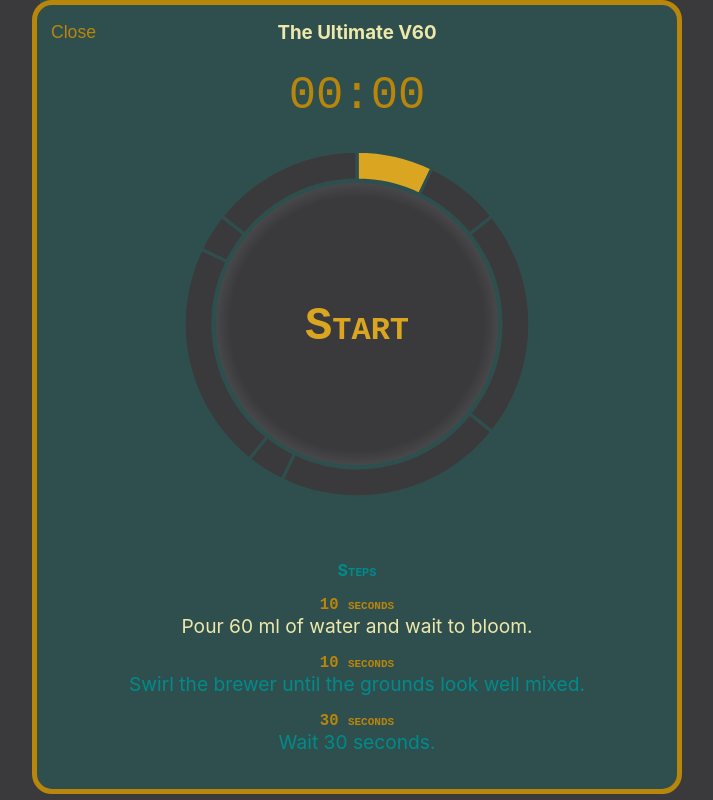
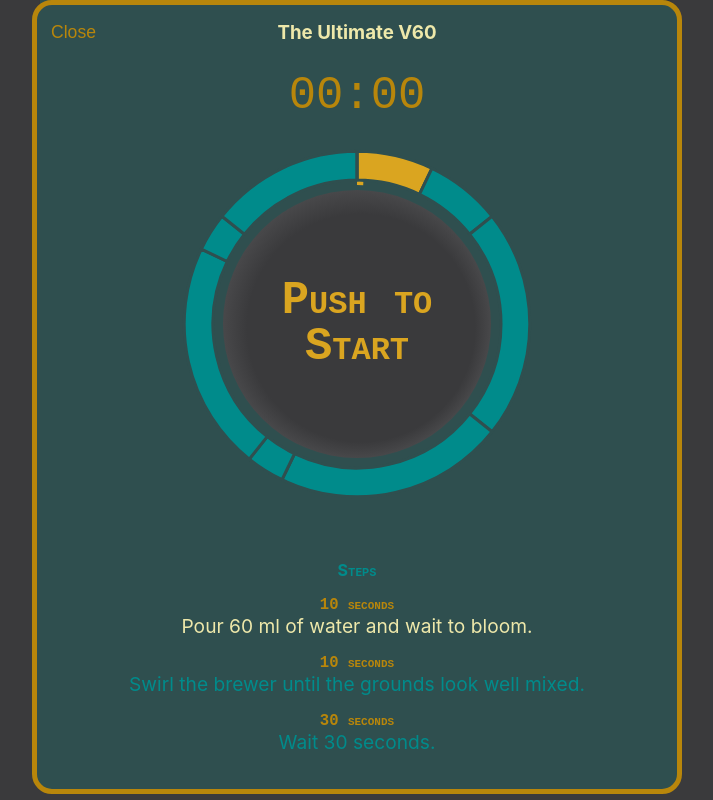
Before and after one commit to mgeorgetw/CoffeeCrush, a React (Create React App) app: page / in a window 1280 px wide. Both pictures are taken after a click on the button "I'm ready". Shown: the part 175-975 px from the top of the page, without its empty margins (288-1001 px from the left). Built offline with nearby package versions, Linux system fonts and the light colour scheme.

Commit message:
Added sound effect and clock needle.

```diff
--- /dev/null
+++ b/custom_types/audio.d.ts
@@ -0,0 +1 @@
+declare module "*.mp3";
--- a/src/data/BrewMethods.json
+++ b/src/data/BrewMethods.json
@@ -14,26 +14,37 @@
     ],
     "steps": [
       {
+        "type": "pour",
+        "volume": 60,
         "duration": 10,
         "instruction": "Pour {0.12} ml of water and wait to bloom."
       },
       {
+        "type": "swirl",
         "duration": 10,
         "instruction": "Swirl the brewer until the grounds look well mixed."
       },
-      { "duration": 30, "instruction": "Wait 30 seconds." },
+      { "type": "wait", "duration": 30, "instruction": "Wait 30 seconds." },
       {
+        "type": "pour",
+        "volume": 240,
         "duration": 30,
         "instruction": "Pour water until {0.6} ml."
       },
-      { "duration": 5, "instruction": "Wait 5 seconds." },
+      { "type": "wait", "duration": 5, "instruction": "Wait 5 seconds." },
       {
+        "type": "pour",
+        "volume": 200,
         "duration": 30,
         "instruction": "Keep pouring water until {1} ml."
       },
-      { "duration": 5, "instruction": "Stir for 5 seconds." },
-      { "duration": 20, "instruction": "Wait for the drawdown." },
-      { "duration": 0, "instruction": "Enjoy your coffee!" }
+      { "type": "stir", "duration": 5, "instruction": "Stir for 5 seconds." },
+      {
+        "type": "wait",
+        "duration": 20,
+        "instruction": "Wait for the drawdown."
+      },
+      { "type": "end", "duration": 0, "instruction": "Enjoy your coffee!" }
     ]
   },
   {
@@ -46,19 +57,70 @@
     "tools": ["A french press brewer.", "An eletronic scale.", "Two spoons."],
     "steps": [
       {
+        "type": "pour",
+        "volume": 500,
         "duration": 10,
         "instruction": "Pour {1} ml of water."
       },
-      { "duration": 240, "instruction": "Wait 4 minutes." },
+      { "type": "wait", "duration": 240, "instruction": "Wait 4 minutes." },
       {
+        "type": "stir",
         "duration": 15,
         "instruction": "Use spoons to stir floating crusts and discard what remains floating."
       },
       {
+        "type": "wait",
         "duration": 300,
         "instruction": "Wait at least 5 minutes."
       },
-      { "duration": 0, "instruction": "Enjoy your coffee!" }
+      { "type": "end", "duration": 0, "instruction": "Enjoy your coffee!" }
+    ]
+  },
+  {
+    "method": "Iced filter coffee",
+    "grindSize": "Fine",
+    "defaultCoffeeInGram": 35,
+    "defaultWaterInMl": 500,
+    "waterTemperature": "100℃",
+    "ratio": 14.2,
+    "tools": [
+      "A Hario V60 coffee brewer.",
+      "An eletronic scale.",
+      "Two spoons."
+    ],
+    "steps": [
+      {
+        "type": "pour",
+        "volume": 60,
+        "duration": 10,
+        "instruction": "Pour {0.12} ml of water and wait to bloom."
+      },
+      {
+        "type": "swirl",
+        "duration": 10,
+        "instruction": "Swirl the brewer until the grounds look well mixed."
+      },
+      { "type": "wait", "duration": 30, "instruction": "Wait 30 seconds." },
+      {
+        "type": "pour",
+        "volume": 240,
+        "duration": 30,
+        "instruction": "Pour water until {0.6} ml."
+      },
+      { "type": "wait", "duration": 5, "instruction": "Wait 5 seconds." },
+      {
+        "type": "pour",
+        "volume": 200,
+        "duration": 30,
+        "instruction": "Keep pouring water until {1} ml."
+      },
+      { "type": "stir", "duration": 5, "instruction": "Stir for 5 seconds." },
+      {
+        "type": "wait",
+        "duration": 20,
+        "instruction": "Wait for the drawdown."
+      },
+      { "type": "end", "duration": 0, "instruction": "Enjoy your coffee!" }
     ]
   }
 ]
--- a/src/types/TypeBrewMethod.tsx
+++ b/src/types/TypeBrewMethod.tsx
@@ -1,4 +1,6 @@
 export interface Steps {
+  type: string;
+  volume?: number;
   duration: number;
   instruction: string;
 }
--- a/src/views/InstructinView/DonutProgressChart/DonutChart.jsx
+++ b/src/views/InstructinView/DonutProgressChart/DonutChart.jsx
@@ -7,7 +7,7 @@ export const DonutChart = ({ pieData, pieArc, colorPie, currentStep }) => {
     } else if (d.index === currentStep - 1) {
       fill = "goldenrod";
     } else {
-      fill = "#3a3a3c";
+      fill = "darkcyan";
     }
     return (
       <g className={styles.pieChart} key={d.index}>
--- /dev/null
+++ b/src/views/InstructinView/DonutProgressChart/DonutNeedle.jsx
@@ -0,0 +1,16 @@
+import styles from "./DonutProgress.module.css";
+export const DonutNeedle = ({ pieData, pieArc, colorPie, time }) => {
+  return colorPie(pieData).map((d) => {
+    let fill;
+    if (d.index === time) {
+      fill = "goldenrod";
+    } else {
+      fill = "none";
+    }
+    return (
+      <g className={styles.pieNeedle} key={d.index}>
+        <path fill={fill} d={pieArc(d)} />
+      </g>
+    );
+  });
+};
--- a/src/views/InstructinView/DonutProgressChart/DonutProgress.module.css
+++ b/src/views/InstructinView/DonutProgressChart/DonutProgress.module.css
@@ -1,3 +1,8 @@
+.pieNeedle path {
+  stroke: darkslategray;
+  stroke-width: 0;
+}
+
 .pieChart path {
   stroke: darkslategray;
   stroke-width: 3px;
@@ -18,7 +23,7 @@
   fill: url(#grad1);
 }
 
-.button:hover {
+.button:active {
   fill: #3a3a3c;
 }
 
--- a/src/views/InstructinView/DonutProgressChart/DonutProgressContainer.jsx
+++ b/src/views/InstructinView/DonutProgressChart/DonutProgressContainer.jsx
@@ -1,8 +1,8 @@
 import { useMemo } from "react";
 import { arc, pie } from "d3";
 import { DonutChart } from "./DonutChart";
+import { DonutNeedle } from "./DonutNeedle";
 import styles from "./DonutProgress.module.css";
-// import { PieLabels } from "./PieLabels";
 
 const width = window.innerWidth < 640 ? window.innerWidth * 0.6 : 640 * 0.6;
 const height = width;
@@ -12,21 +12,65 @@ const pieOuterMargin = pieRadius * 0.9;
 const pieInnerMargin = pieRadius * 0.75;
 
 const pieArc = arc().innerRadius(pieInnerMargin).outerRadius(pieOuterMargin);
+const needleArc = arc()
+  .innerRadius(pieInnerMargin)
+  .outerRadius(pieInnerMargin - 5);
 
 const dataValue = (d) => d.duration;
+const needleValue = (d) => d.step;
+
+const SvgRoundButton = () => (
+  <>
+    <defs>
+      <radialGradient id="grad1" cx="50%" cy="50%" r="50%" fx="60%" fy="60%">
+        <stop offset="0%" style={{ stopColor: "#3a3a3c", stopOpacity: 1 }} />
+        <stop offset="85%" style={{ stopColor: "#3a3a3c", stopOpacity: 1 }} />
+        <stop offset="100%" style={{ stopColor: "#48484a", stopOpacity: 1 }} />
+      </radialGradient>
+    </defs>
+    <circle className={styles.button} cx="0" cy="0" r={pieInnerMargin - 10} />
+  </>
+);
 
 export const DonutProgressContainer = ({
+  time,
   data,
   isRunning,
   currentStep,
   untilNextStep,
 }) => {
+  const totalDuration = useMemo(
+    () => data.reduce((pre, cur) => pre + cur.duration, 0),
+    [data]
+  );
+
+  let needleData = [];
+  for (let i = 0; i <= totalDuration; i++) {
+    needleData.push({ step: 1 });
+  }
+
+  const needlePie = useMemo(() => pie().sort(null).value(needleValue), []);
   const colorPie = useMemo(() => pie().sort(null).value(dataValue), []);
+
+  const displayText = useMemo(() => {
+    const currentData = data[currentStep - 1];
+    if (currentData.type === "pour") {
+      return [currentData.type, `${currentData.volume} ml`];
+    } else {
+      return [currentData.type, `${untilNextStep} sec`];
+    }
+  }, [data, currentStep, untilNextStep]);
   return (
     <>
-      {/* <svg viewBox={`0 0 ${width} ${height}`} preserveAspectRatio="xMinYMid"> */}
       <svg width={width} height={height}>
         <g transform={`translate(${pieRadius},${height / 2})`}>
+          <DonutNeedle
+            time={time}
+            pieData={needleData}
+            colorPie={needlePie}
+            pieArc={needleArc}
+            dataValue={needleValue}
+          />
           <DonutChart
             pieData={data}
             colorPie={colorPie}
@@ -34,52 +78,20 @@ export const DonutProgressContainer = ({
             dataValue={dataValue}
             currentStep={currentStep}
           />
-          <defs>
-            <radialGradient
-              id="grad1"
-              cx="50%"
-              cy="50%"
-              r="50%"
-              fx="50%"
-              fy="50%"
-            >
-              <stop
-                offset="0%"
-                style={{ stopColor: "#3a3a3c", stopOpacity: 1 }}
-              />
-              <stop
-                offset="90%"
-                style={{ stopColor: "#3a3a3c", stopOpacity: 1 }}
-              />
-              <stop
-                offset="100%"
-                style={{ stopColor: "#48484a", stopOpacity: 1 }}
-              />
-            </radialGradient>
-          </defs>
-          <circle
-            className={styles.button}
-            cx="0"
-            cy="0"
-            r={pieInnerMargin - 3}
-          />
-          <text
-            className={`digits ${styles.countDownTimer}`}
-            textAnchor="middle"
-            dominantBaseline="middle"
-            dy="0.07em"
-          >
-            {isRunning ? untilNextStep : "Start"}
-          </text>
-          {/* <PieLabels */}
-          {/*   pieData={pieData} */}
-          {/*   colorPie={colorPie} */}
-          {/*   colorValue={colorValue} */}
-          {/*   pieArc={pieArc} */}
-          {/*   dataType={dataType} */}
-          {/*   dataValue={dataValue} */}
-          {/* /> */}
+          <SvgRoundButton />
         </g>
+        <text
+          className={`digits ${styles.countDownTimer}`}
+          textAnchor="middle"
+          dominantBaseline="middle"
+          x={pieRadius}
+          y={pieRadius}
+        >
+          <tspan dy="-0.5em">{isRunning ? displayText[0] : "Push to"}</tspan>
+          <tspan x={pieRadius} dy="1em">
+            {isRunning ? displayText[1] : "Start"}
+          </tspan>
+        </text>
       </svg>
     </>
   );
--- a/src/views/InstructinView/DonutProgressChart/index.tsx
+++ b/src/views/InstructinView/DonutProgressChart/index.tsx
@@ -4,12 +4,14 @@ import { DonutProgressContainer } from "./DonutProgressContainer";
 // const LoadSpinner = () => <pre>loading...</pre>;
 
 export const DonutProgressChart = ({
+  time,
   steps,
   currentStep,
   untilNextStep,
   isRunning,
   setIsRunning,
 }: {
+  time: number;
   steps: Array<Steps>;
   currentStep: number;
   untilNextStep: number;
@@ -22,6 +24,7 @@ export const DonutProgressChart = ({
       onClick={() => (isRunning ? setIsRunning(false) : setIsRunning(true))}
     >
       <DonutProgressContainer
+        time={time}
         data={steps}
         isRunning={isRunning}
         currentStep={currentStep}
--- a/src/views/InstructinView/index.tsx
+++ b/src/views/InstructinView/index.tsx
@@ -3,6 +3,14 @@ import { TypeBrewMethod } from "../../types/TypeBrewMethod";
 import { DonutProgressChart } from "./DonutProgressChart";
 import { StepsList } from "./StepList";
 import { Stopwatch } from "./Stopwatch";
+// import { bell } from "../../assets/bell.mp3";
+const bell = require("../../assets/bell.mp3");
+
+const playAudio = () => {
+  // Needs "default" https://stackoverflow.com/a/65468189/6698235
+  const audioEl: HTMLAudioElement = new Audio(bell.default);
+  audioEl.play();
+};
 
 // TODO: Stopwatch visualization: circular progress bar, real-time pouring suggestions.
 
@@ -41,6 +49,7 @@ export const InstructionView = ({
         setTime((prevTime) => prevTime + 1);
         if (untilNextStep > 0) setUntilNextStep(untilNextStep - 1);
         if (stepsLeft > 0 && untilNextStep === 1) {
+          playAudio();
           setCurrentStep((prevOrder) => prevOrder + 1);
           setUntilNextStep(calculatedSteps[currentStep].duration);
         }
@@ -73,6 +82,7 @@ export const InstructionView = ({
         setIsRunning={setIsRunning}
       />
       <DonutProgressChart
+        time={time}
         steps={calculatedSteps}
         currentStep={currentStep}
         untilNextStep={untilNextStep}
@@ -84,6 +94,11 @@ export const InstructionView = ({
         steps={calculatedSteps}
         currentStep={currentStep}
       />
+      {/* <div> */}
+      {/*   <audio className="audio-element"> */}
+      {/*     <source src="../../assets/bell.mp3"></source> */}
+      {/*   </audio> */}
+      {/* </div> */}
     </div>
   );
 };
--- a/tsconfig.json
+++ b/tsconfig.json
@@ -17,5 +17,6 @@
     "jsx": "react-jsx"
   },
   "include": ["src"],
-  "exclude": ["node_modules"]
+  "exclude": ["node_modules"],
+  "typeRoots": ["custom_types/"]
 }
```
Also changed, not shown: src/views/InstructinView/DonutProgressChart/PieLabels.jsx (deleted, +0 -62 lines), 2 other files (tests, documents, lock files or other folders).
